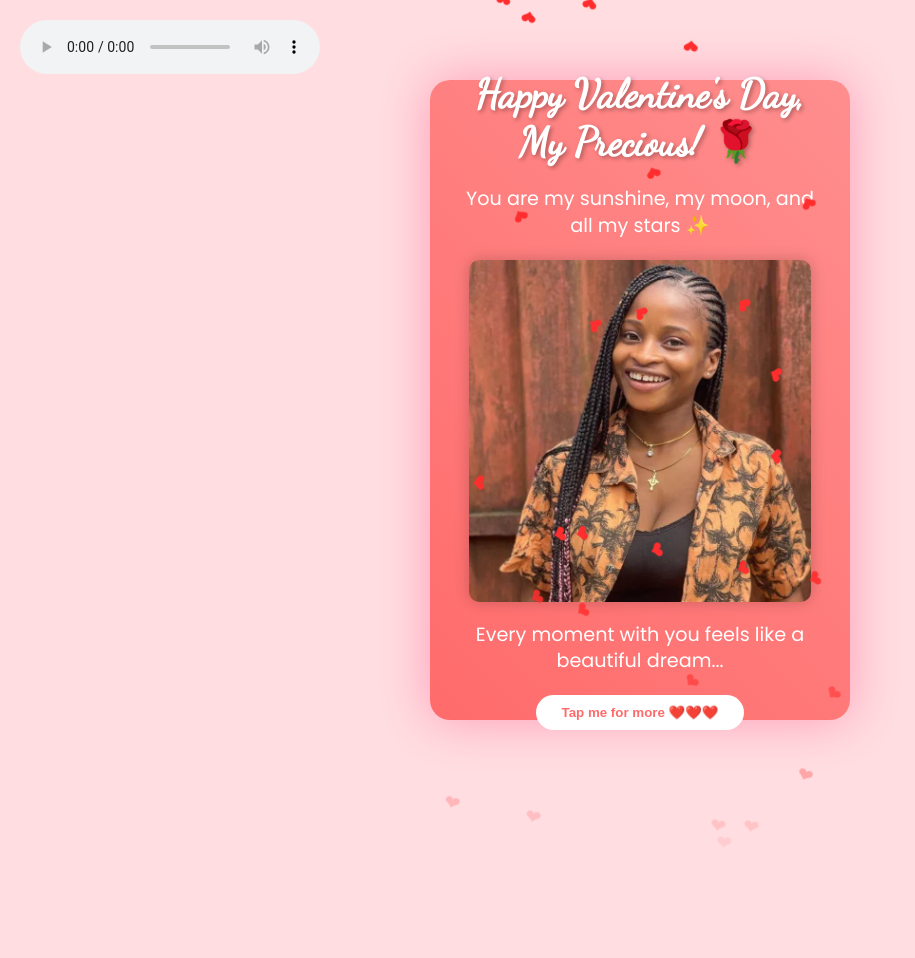
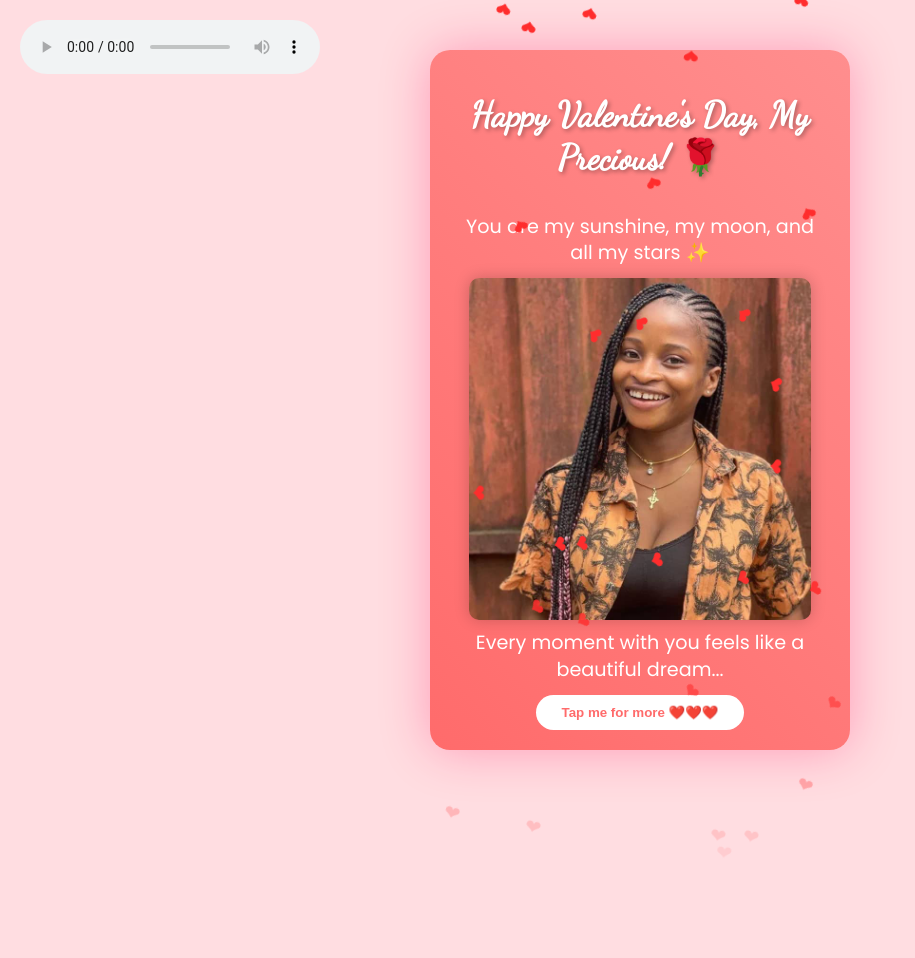
Before and after one commit to Ifitixx/valentine, a plain HTML site: page index.html in a window 1280 px wide. Shown: the top 958 px of the page, without its empty margins (0-915 px from the left). Drawn offline with Linux system fonts and the light colour scheme.

Commit message:
Update index.html

```diff
--- a/index.html
+++ b/index.html
@@ -11,24 +11,24 @@
             height: 100vh;
             background: #ffdde1;
             font-family: 'Poppins', sans-serif;
-            overflow: hidden;
             display: flex;
             justify-content: center;
             align-items: center;
             flex-direction: column;
         }
+
         /* Card container with perspective for 3D flip effect */
         .card-container {
             perspective: 1000px;
-            position: relative;
             width: 100%;
             max-width: 420px;
             height: 100%;
-            max-height: 640px;
+            max-height: 700px;
         }
+
         /* Card styling */
         .card {
-            position: absolute;
+            position: relative;
             width: 100%;
             height: 100%;
             background: #ffdde1;
@@ -39,10 +39,12 @@
             cursor: pointer;
             user-select: none;
         }
+
         /* Flip effect */
         .card.flipped {
             transform: rotateY(180deg);
         }
+
         /* Front and back sides of the card */
         .front, .back {
             position: absolute;
@@ -53,7 +55,7 @@
             display: flex;
             flex-direction: column;
             align-items: center;
-            justify-content: center;
+            justify-content: space-around;
             padding: 20px;
             box-sizing: border-box;
         }
@@ -64,14 +66,15 @@
             transform: rotateY(180deg);
             background: linear-gradient(45deg, #ff8e8e, #ff6b6b);
         }
+
         h1 {
             color: #fff;
             font-family: 'Dancing Script', cursive;
-            font-size: 2.5em;
+            font-size: 2.2em;
             text-shadow: 2px 2px 4px rgba(0, 0, 0, 0.3);
-            margin: 10px 0;
             text-align: center;
         }
+
         p {
             color: #fff;
             font-size: 1.2em;
@@ -79,13 +82,14 @@
             text-align: center;
             line-height: 1.4;
         }
+
         .photo {
             width: 90%;
             height: auto;
             border-radius: 10px;
             box-shadow: 0 0 15px rgba(0, 0, 0, 0.2);
-            margin: 10px 0;
         }
+
         button {
             background: #fff;
             border: none;
@@ -96,11 +100,12 @@
             font-weight: bold;
             cursor: pointer;
             transition: transform 0.3s;
-            margin: 10px;
         }
+
         button:hover {
             transform: scale(1.1);
         }
+
         .hidden-message {
             display: none;
             background: rgba(255, 255, 255, 0.9);
@@ -108,11 +113,13 @@
             border-radius: 15px;
             animation: pulse 2s infinite;
         }
+
         @keyframes pulse {
             0% { transform: scale(1); }
             50% { transform: scale(1.05); }
             100% { transform: scale(1); }
         }
+
         /* Floating hearts */
         .hearts span {
             position: absolute;
@@ -121,12 +128,14 @@
             animation: float 6s linear infinite;
             opacity: 0;
         }
+
         @keyframes float {
             0% { transform: translateY(100vh) rotate(0deg); opacity: 0; }
             20% { opacity: 1; }
             80% { opacity: 1; }
             100% { transform: translateY(-100vh) rotate(360deg); opacity: 0; }
         }
+
         /* Hide scrollbars */
         ::-webkit-scrollbar {
             display: none;
```
